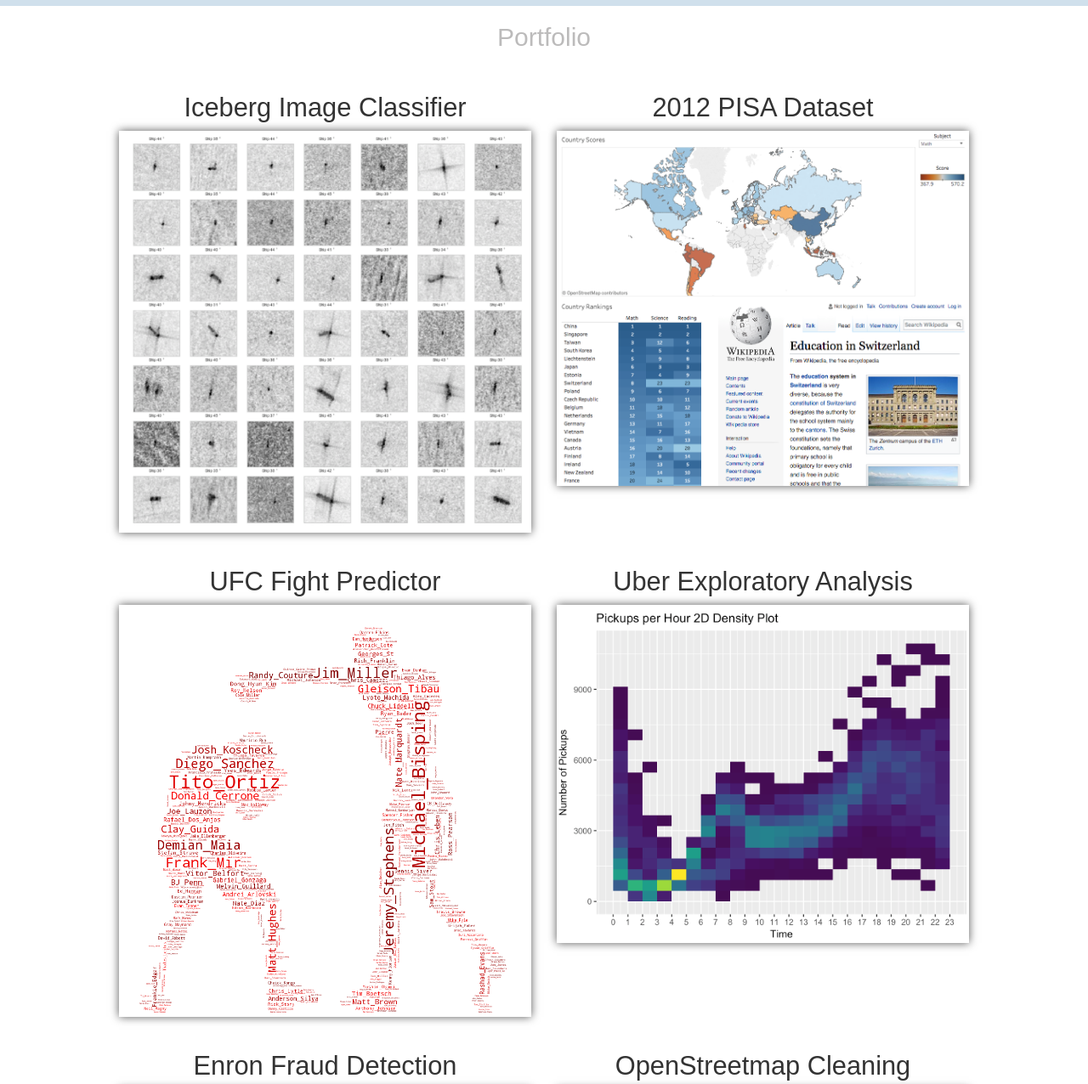
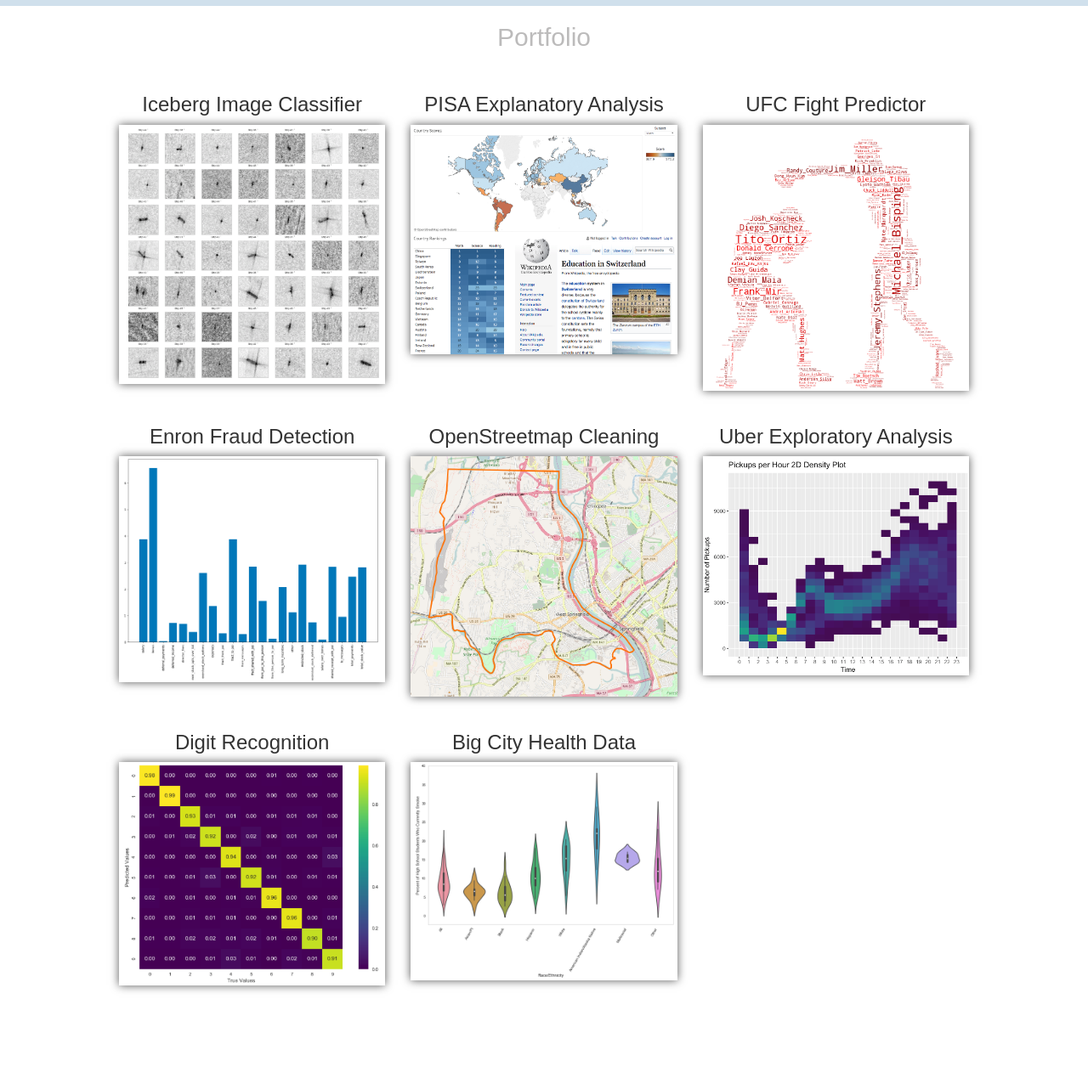
Before and after one commit to cfergusonlee/cfergusonlee.github.io, a plain HTML site: page index.html in a window 1280 px wide. Shown: the part 486-1762 px from the top of the page at 85% size. After the commit the page ends 1666 px from the top, so only its background shows below. Drawn offline with nearby package versions, Linux system fonts and the light colour scheme.

Commit message:
Added digits and city health and switched to 3 column format

```diff
--- a/index.html
+++ b/index.html
@@ -18,6 +18,8 @@
 
 
   <div class="container-fluid">
+
+    <!-- ****************** Header section ****************** -->
     <div class="row header-container" id="particles-js">
       <div class="row header-row">
         <div class="text-center text-uppercase name-title">
@@ -34,6 +36,8 @@
         <script type="text/javascript" src="js/app.js"></script>
       </div>
     </div>
+
+    <!-- ****************** Summary Statement ****************** -->
     <div class="row">
       <div class="col-md-12 presentation-box text-center">
 
@@ -42,6 +46,8 @@
         </p>
       </div>
     </div>
+
+    <!-- ****************** Portfolio icons ****************** -->
     <div class="project-section">
       <div class="row">
         <div class="col-md-12 text-center featured-title" id="featured">
@@ -51,45 +57,58 @@
 
       <div class="row text-center">
 
-          <div class="col-md-6 project-box">
-          <h2>Iceberg Image Classifier</h2>
+          <div class="col-md-4 project-box">
+          <h3>Iceberg Image Classifier</h3>
           <img class="img-responsive center-block project-pic" alt="placeholder" src="images/ships.png" data-toggle="modal" data-target="#project5"
             width="500">
         </div>
 
-        <div class="col-md-6 project-box">
-          <h2>2012 PISA Dataset</h2>
+        <div class="col-md-4 project-box">
+          <h3>PISA Explanatory Analysis</h3>
           <img class="img-responsive center-block project-pic" alt="placeholder" src="images/pisa.png" data-toggle="modal" data-target="#project4"
             width="500">
         </div>
 
-      </div>
-      <div class="row text-center">
-        <div class="col-md-6 project-box">
-          <h2>UFC Fight Predictor</h2>
+        <div class="col-md-4 project-box">
+          <h3>UFC Fight Predictor</h3>
           <img class="img-responsive project-pic project-pic" alt="Calorie Tracker Index" src="images/ufc.png" data-toggle="modal"
             data-target="#project3" width="500">
         </div>
 
+      </div>
+      <div class="row text-center">
 
-        <div class="col-md-6 project-box">
-          <h2>Uber Exploratory Analysis</h2>
+        <div class="col-md-4 project-box">
+          <h3>Enron Fraud Detection</h3>
+          <img class="img-responsive center-block project-pic" alt="placeholder" src="images/enron.png" data-toggle="modal"
+            data-target="#project1" width="500">
+        </div>
+
+        <div class="col-md-4 project-box">
+          <h3>OpenStreetmap Cleaning</h3>
+          <img class="img-responsive center-block project-pic" alt="placeholder" src="images/open_streetmap.png" data-toggle="modal"
+            data-target="#project6" width="500">
+        </div>
+
+        <div class="col-md-4 project-box">
+          <h3>Uber Exploratory Analysis</h3>
           <img class="img-responsive center-block project-pic" alt="placeholder" src="images/uber.png" data-toggle="modal" data-target="#project2"
             width="500">
         </div>
 
       </div>
+
       <div class="row text-center ">
-        <div class="col-md-6 project-box">
-          <h2>Enron Fraud Detection</h2>
-          <img class="img-responsive center-block project-pic" alt="placeholder" src="images/enron.png" data-toggle="modal"
-            data-target="#project1" width="500">
+        <div class="col-md-4 project-box">
+          <h3>Digit Recognition</h3>
+          <img class="img-responsive center-block project-pic" alt="placeholder" src="images/digits.png" data-toggle="modal"
+            data-target="#digits" width="500">
         </div>
 
-        <div class="col-md-6 project-box">
-          <h2>OpenStreetmap Cleaning</h2>
-          <img class="img-responsive center-block project-pic" alt="placeholder" src="images/open_streetmap.png" data-toggle="modal"
-            data-target="#project6" width="500">
+        <div class="col-md-4 project-box">
+          <h3>Big City Health Data</h3>
+          <img class="img-responsive center-block project-pic" alt="placeholder" src="images/city_health.png" data-toggle="modal"
+            data-target="#city_health" width="500">
         </div>
       </div>
     </div>
@@ -211,6 +230,44 @@
       </div>
     </div>
   </div>
+  <div class="modal fade" id="digits" tabindex="-1" role="dialog" aria-labelledby="project1Label" aria-hidden="true">
+    <div class="modal-dialog">
+      <div class="modal-content">
+        <div class="modal-header">
+          <h2 class="modal-title text-center" id="project1Label">Digit Recognition</h2>
+        </div>
+        <div class="modal-body">
+          <img class="img-responsive center-block modal-pic" alt="app image" src="images/digits.png">
+          <div class="modal-anchors text-center">
+            <a href="https://spacecadet84.github.io/digit_recognition" target="_blank" class="btn btn-primary btn-large">View</a>
+            <a href="https://github.com/spacecadet84/digit_recognition" target="_blank" class="btn btn-primary btn-large">Github Repo</a></div>
+          <p class="project-description text-justify ">This project identifies a dataset of handwritten digits using machine learning.</p>
+        </div>
+        <div class="modal-footer">
+          <button type="button" class="btn btn-primary" data-dismiss="modal">Close</button>
+        </div>
+      </div>
+    </div>
+  </div>
+  <div class="modal fade" id="city_health" tabindex="-1" role="dialog" aria-labelledby="project1Label" aria-hidden="true">
+    <div class="modal-dialog">
+      <div class="modal-content">
+        <div class="modal-header">
+          <h2 class="modal-title text-center" id="project1Label">Big City Health Data</h2>
+        </div>
+        <div class="modal-body">
+          <img class="img-responsive center-block modal-pic" alt="app image" src="images/city_health.png">
+          <div class="modal-anchors text-center">
+            <a href="https://spacecadet84.github.io/big_cities_health" target="_blank" class="btn btn-primary btn-large">View</a>
+            <a href="https://github.com/spacecadet84/big_cities_health" target="_blank" class="btn btn-primary btn-large">Github Repo</a></div>
+          <p class="project-description text-justify ">This project reshapes and visualizes health data collected from 27 major US cities.</p>
+        </div>
+        <div class="modal-footer">
+          <button type="button" class="btn btn-primary" data-dismiss="modal">Close</button>
+        </div>
+      </div>
+    </div>
+  </div>
 
 </body>
 
```
Also changed, not shown: images/city_health.png (added).
